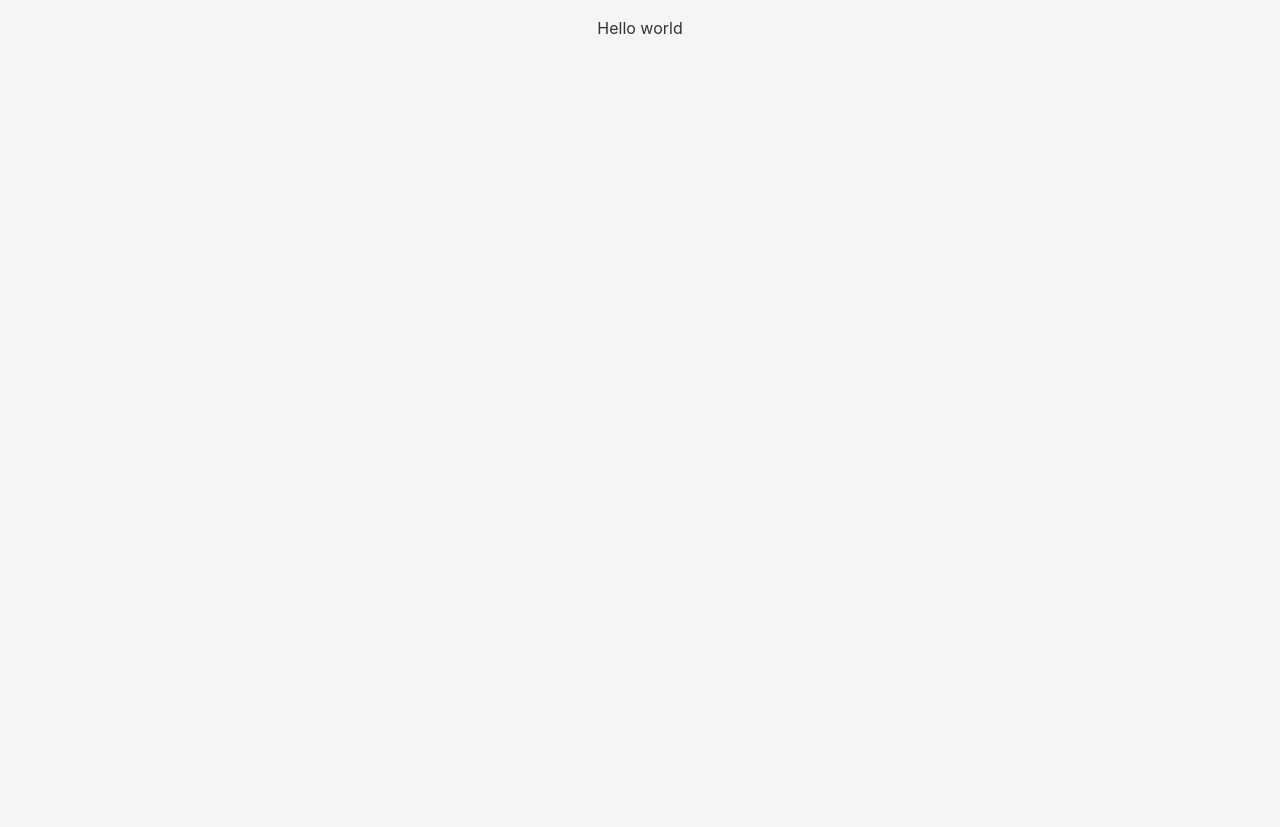
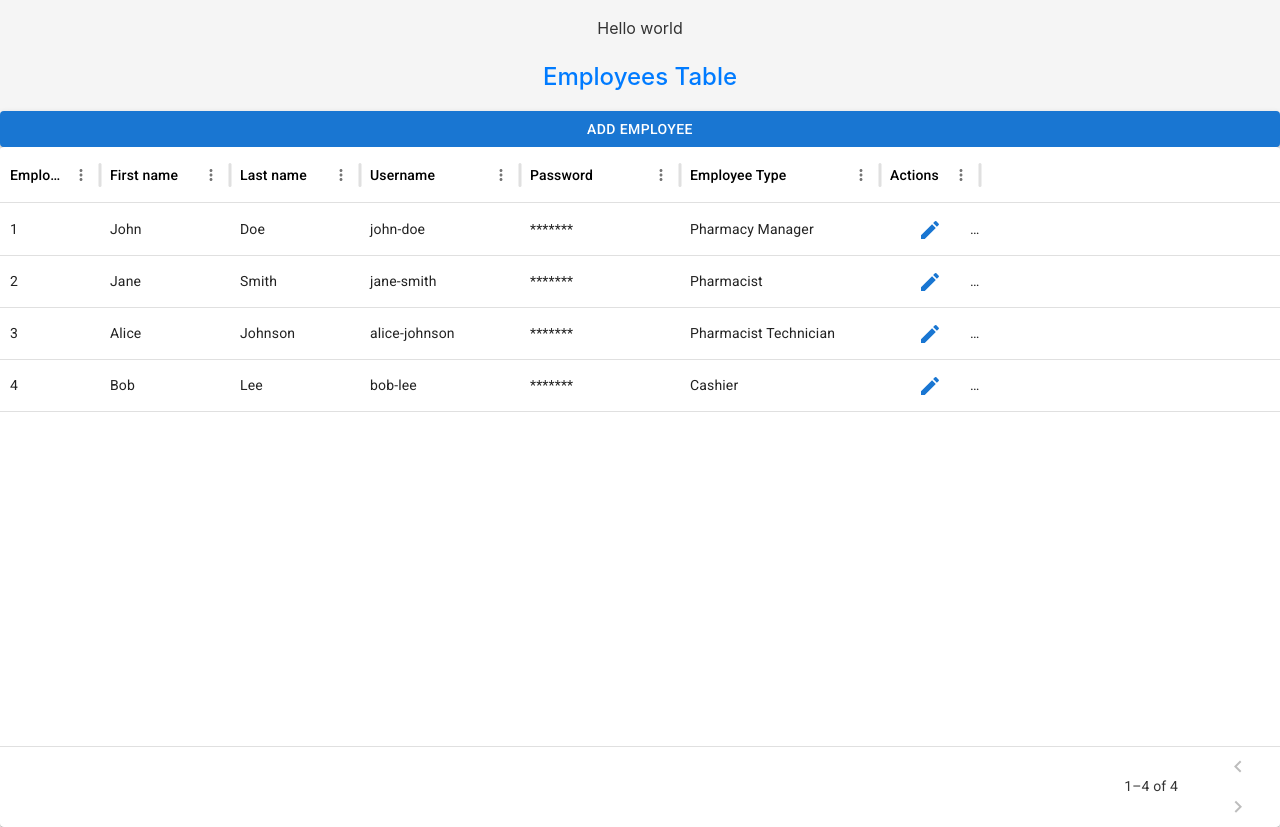
Before and after one commit to oliver-sey/pharmacy-management-system, a React (Create React App) app in the folder frontend/: page /viewofemployees in a window 1280 px wide. Before the commit this address had no page. Before the commit the page ends 800 px from the top, so only its background shows below. Built offline with nearby package versions, Linux system fonts and the light colour scheme.

Commit message:
frontend for employee view - can't edit

```diff
--- a/frontend/src/App.js
+++ b/frontend/src/App.js
@@ -9,6 +9,7 @@ import ViewOfUsers from './Pages/ViewOfUsers';
 import {BrowserRouter as Router, Route, Routes} from "react-router-dom";
 import ViewOfMedications from './Pages/ViewOfMedications';
 import ResetPassword from './Pages/ResetPassword'
+import ViewOfEmployees from './Pages/ViewOfEmployees';
 
 
 function App() {
@@ -25,6 +26,7 @@ function App() {
           <Route path='/viewofmedications' element={<ViewOfMedications/>}/>
           <Route path='/viewofusers' element={<ViewOfUsers/>}/>
           <Route path='/resetpassword' element ={<ResetPassword/>}/>
+          <Route path='/viewofemployees' element ={<ViewOfEmployees/>}/>
 
         </Routes>
       </Router>
--- /dev/null
+++ b/frontend/src/Components/AddEditEmployeeModal.jsx
@@ -0,0 +1,130 @@
+import React, { useState, useEffect } from "react";
+import {
+    Dialog,
+    DialogActions,
+    DialogContent,
+    DialogTitle,
+    Button,
+    TextField,
+    MenuItem,
+} from "@mui/material";
+
+const AddEditEmployeeModal = ({ open, onClose, row, onSave }) => {
+  // Initialize form data with default values
+  const [formData, setFormData] = useState({
+    employeeId: "",
+    firstName: "",
+    lastName: "",
+    username: "",
+    password: "password", // Default password
+    employeeType: "",
+  });
+
+  // Update form data when the row prop changes (for editing)
+  useEffect(() => {
+    if (row) {
+      setFormData({
+        employeeId: row.employeeId || "",
+        firstName: row.firstName || "",
+        lastName: row.lastName || "",
+        username: row.username || "",
+        password: row.password || "password", // Start with "password" if none is provided
+        employeeType: row.employeeType || "",
+      });
+    } else {
+      // Reset to default values when adding a new employee
+      setFormData({
+        employeeId: "",
+        firstName: "",
+        lastName: "",
+        username: "",
+        password: "password",
+        employeeType: "",
+      });
+    }
+  }, [row]);
+
+  // Handle form input changes
+  const handleChange = (e) => {
+    const { name, value } = e.target;
+    setFormData((prev) => ({ ...prev, [name]: value }));
+  };
+
+  // Handle save action
+  const handleSave = () => {
+    onSave(formData); // Pass updated form data to parent component
+  };
+
+  return (
+    <Dialog open={open} onClose={onClose}>
+      <DialogTitle>{row ? "Edit Employee" : "Add Employee"}</DialogTitle>
+      <DialogContent>
+        {/* Fields for editing/adding employee */}
+        <TextField
+          label="Employee ID"
+          name="employeeId"
+          value={formData.employeeId}
+          onChange={handleChange}
+          fullWidth
+          margin="dense"
+        />
+        <TextField
+          label="First Name"
+          name="firstName"
+          value={formData.firstName}
+          onChange={handleChange}
+          fullWidth
+          margin="dense"
+        />
+        <TextField
+          label="Last Name"
+          name="lastName"
+          value={formData.lastName}
+          onChange={handleChange}
+          fullWidth
+          margin="dense"
+        />
+        <TextField
+          label="Username"
+          name="username"
+          value={formData.username}
+          onChange={handleChange}
+          fullWidth
+          margin="dense"
+        />
+        <TextField
+          label="Password"
+          name="password"
+          type="password"
+          value={formData.password}
+          onChange={handleChange}
+          fullWidth
+          margin="dense"
+        />
+        <TextField
+          select
+          label="Employee Type"
+          name="employeeType"
+          value={formData.employeeType}
+          onChange={handleChange}
+          fullWidth
+          margin="dense"
+        >
+          {/* Employee type options */}
+          <MenuItem value="Pharmacy Manager">Pharmacy Manager</MenuItem>
+          <MenuItem value="Pharmacist">Pharmacist</MenuItem>
+          <MenuItem value="Pharmacist Technician">Pharmacist Technician</MenuItem>
+          <MenuItem value="Cashier">Cashier</MenuItem>
+        </TextField>
+      </DialogContent>
+      <DialogActions>
+        <Button onClick={onClose}>Cancel</Button>
+        <Button onClick={handleSave} color="primary">
+          {row ? "Save Changes" : "Add Employee"}
+        </Button>
+      </DialogActions>
+    </Dialog>
+  );
+};
+
+export default AddEditEmployeeModal;
--- /dev/null
+++ b/frontend/src/Pages/ViewOfEmployees.js
@@ -0,0 +1,126 @@
+import { React, useRef, useState } from "react";
+import EditDeleteTable from "../Components/EditDeleteTable";
+import DeleteModal from "../Components/DeleteModal";
+import Button from "@mui/material/Button";
+import AddEditEmployeeModal from "../Components/AddEditEmployeeModal";
+
+function ViewOfEmployees() {
+    const [isEditOpen, setIsEditOpen] = useState(false); // Tracks if the modal is open
+    const [selectedRow, setSelectedRow] = useState(null); // Tracks the selected row for editing
+    const openAddEmployeeModal = useRef(null);
+
+  // Debugging console logs to check state
+  console.log("isEditOpen:", isEditOpen);
+  console.log("selectedRow:", selectedRow);
+
+  // Columns for the table
+  const columns = [
+    { field: "employeeId", headerName: "Employee ID", width: 100 },
+    { field: "firstName", headerName: "First name", width: 130 },
+    { field: "lastName", headerName: "Last name", width: 130 },
+    { field: "username", headerName: "Username", width: 160 },
+    {
+      field: "password",
+      headerName: "Password",
+      width: 160,
+      renderCell: (params) => "*******", // Always display password as ****
+    },
+    { field: "employeeType", headerName: "Employee Type", width: 200 },
+  ];
+
+
+  // Hardcoded employee rows for testing
+  const rows = [
+    {
+      id: 1, // Add the id field
+      employeeId: 1,
+      firstName: "John",
+      lastName: "Doe",
+      username: "john-doe",
+      password: "password",
+      employeeType: "Pharmacy Manager",
+    },
+    {
+      id: 2, // Add the id field
+      employeeId: 2,
+      firstName: "Jane",
+      lastName: "Smith",
+      username: "jane-smith",
+      password: "password",
+      employeeType: "Pharmacist",
+    },
+    {
+      id: 3, // Add the id field
+      employeeId: 3,
+      firstName: "Alice",
+      lastName: "Johnson",
+      username: "alice-johnson",
+      password: "password",
+      employeeType: "Pharmacist Technician",
+    },
+    {
+      id: 4, // Add the id field
+      employeeId: 4,
+      firstName: "Bob",
+      lastName: "Lee",
+      username: "bob-lee",
+      password: "password",
+      employeeType: "Cashier",
+    },
+  ];
+
+
+  // Function to open the Add/Edit modal
+  const openAddEmployeeHandler = () => {
+    console.log("Add Employee button clicked");
+    setSelectedRow(null); // Clear any selected row (for new employee)
+    setIsEditOpen(true); // Open modal
+  };
+
+  // Close the modal
+  const closeEditModal = () => {
+    console.log("Closing modal");
+    setIsEditOpen(false);
+  };
+
+  // Handle saving employee data
+  const handleSaveEmployee = (employeeData) => {
+    console.log("Employee saved:", employeeData);
+    closeEditModal(); // Close modal after saving
+  };
+
+  return (
+    <div>
+      <h2>Employees Table</h2>
+      <Button variant="contained" onClick={openAddEmployeeHandler}>
+        Add Employee
+      </Button>
+
+      {/* Edit/Delete Table */}
+      <EditDeleteTable
+        rows={rows}
+        columns={columns}
+        editModal={AddEditEmployeeModal}
+        deleteModal={DeleteModal}
+        customConfirmMessage={(row) =>
+          `${row?.firstName || "Unknown First Name"} ${
+            row?.lastName || "Unknown Last Name"
+          }`
+        }
+        onAdd={(handler) => {
+          openAddEmployeeModal.current = handler; // Store the open modal handler
+        }}
+      />
+
+      {/* Add/Edit Employee Modal */}
+      <AddEditEmployeeModal
+        open={isEditOpen}
+        onClose={closeEditModal}
+        row={selectedRow}
+        onSave={handleSaveEmployee}
+      />
+    </div>
+  );
+}
+
+export default ViewOfEmployees;
```
